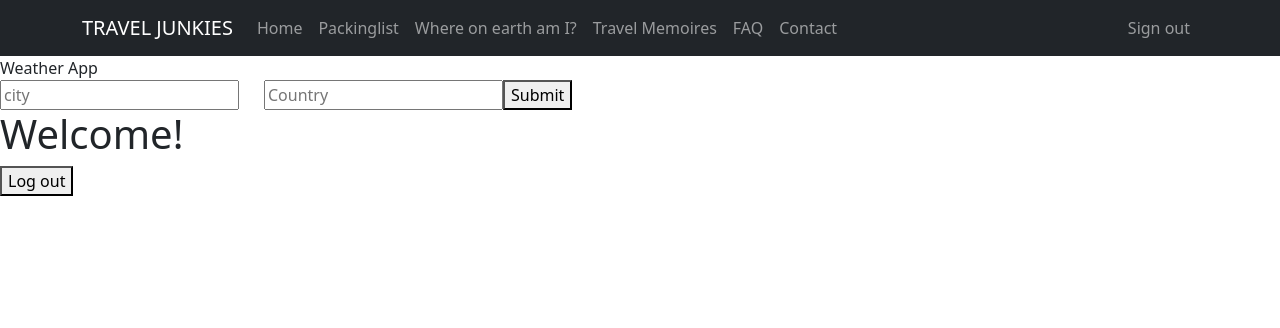
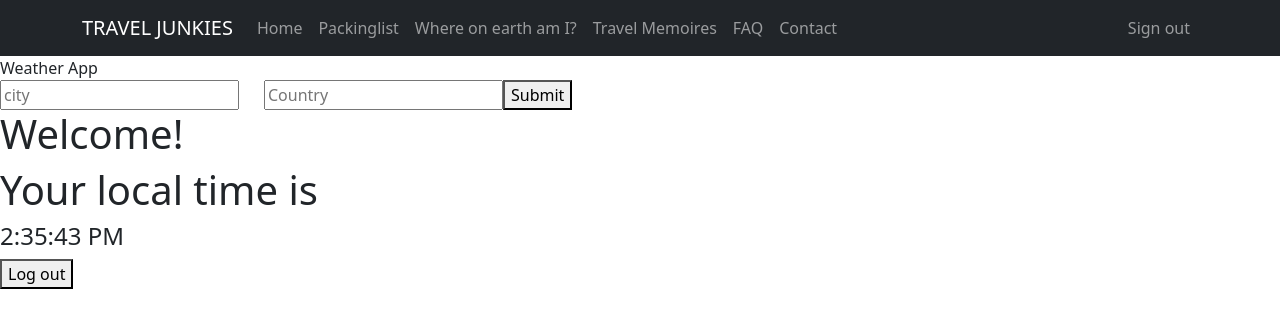
Before and after one commit to lisabergstrom/final-project-frontend, a React (Create React App) app: page / in a window 1280 px wide. Shown: the top 328 px of the page. Built offline with nearby package versions, Linux system fonts and the light colour scheme; sample sign-in values are in the browser's storage.

Commit message:
added a new component that is a ticking clock

```diff
--- a/src/App.js
+++ b/src/App.js
@@ -11,7 +11,7 @@ import Contact from "components/Contact";
 import Notes from "components/Notes";
 import Faq from "components/Faq";
 import Location from "components/Location";
-// import Weather from "components/Weather";
+import Weather from "components/Weather";
 import PackingList from "components/PackingList";
 
 import user from "reducers/user";
@@ -31,7 +31,7 @@ const App = () => {
         <Routes>
           <Route path="/login" element={<Login />}></Route>
           <Route path="/" element={<Main />}></Route>
-          {/* <Route path="/weather" element={<Weather />}></Route> */}
+          <Route path="/weather" element={<Weather />}></Route>
           <Route path="*" element={<NotFound />}></Route>
           <Route path="/packinglist" element={<PackingList />}></Route>
           <Route path="/notes" element={<Notes />}></Route>
--- a/src/components/Faq.js
+++ b/src/components/Faq.js
@@ -22,7 +22,7 @@ const Faq = () => {
         content: `Folkhälsomyndigheten`
       },
       {
-        title: 'Försäkringar',
+        title: 'Insurence',
         content: `Försäkringskassan`
       }
   ];
--- a/src/components/Main.js
+++ b/src/components/Main.js
@@ -5,6 +5,7 @@ import { useNavigate } from "react-router-dom";
 import { useDispatch } from "react-redux";
 import user from "reducers/user";
 import Weather from "./Weather";
+import TimeTicker from "./TickingClock";
 
 // import paradise1 from "../assets/paradise1.jpg";
 
@@ -24,6 +25,7 @@ const Main = () => {
 
        <Weather />
       <h1>Welcome!</h1>
+      <TimeTicker />
       <div>{/* <img src={paradise1} alt="paradise" /> */}</div>
       <button
         type="button"
--- /dev/null
+++ b/src/components/TickingClock.js
@@ -0,0 +1,22 @@
+import React, { useEffect, useState } from 'react';
+
+
+const TimeTicker = () => {
+  const [timeState, setTimeState] = useState();
+
+  useEffect(() => {
+    setInterval(() => {
+      const date = new Date();
+      setTimeState(date.toLocaleTimeString());
+    }, 1000);
+  }, []);
+
+  return (
+    <div>
+      <h1>Your local time is</h1>
+      <h4>{timeState}</h4>
+    </div>
+  );
+};
+
+export default TimeTicker;
```
Also changed, not shown: public/manifest.json.
